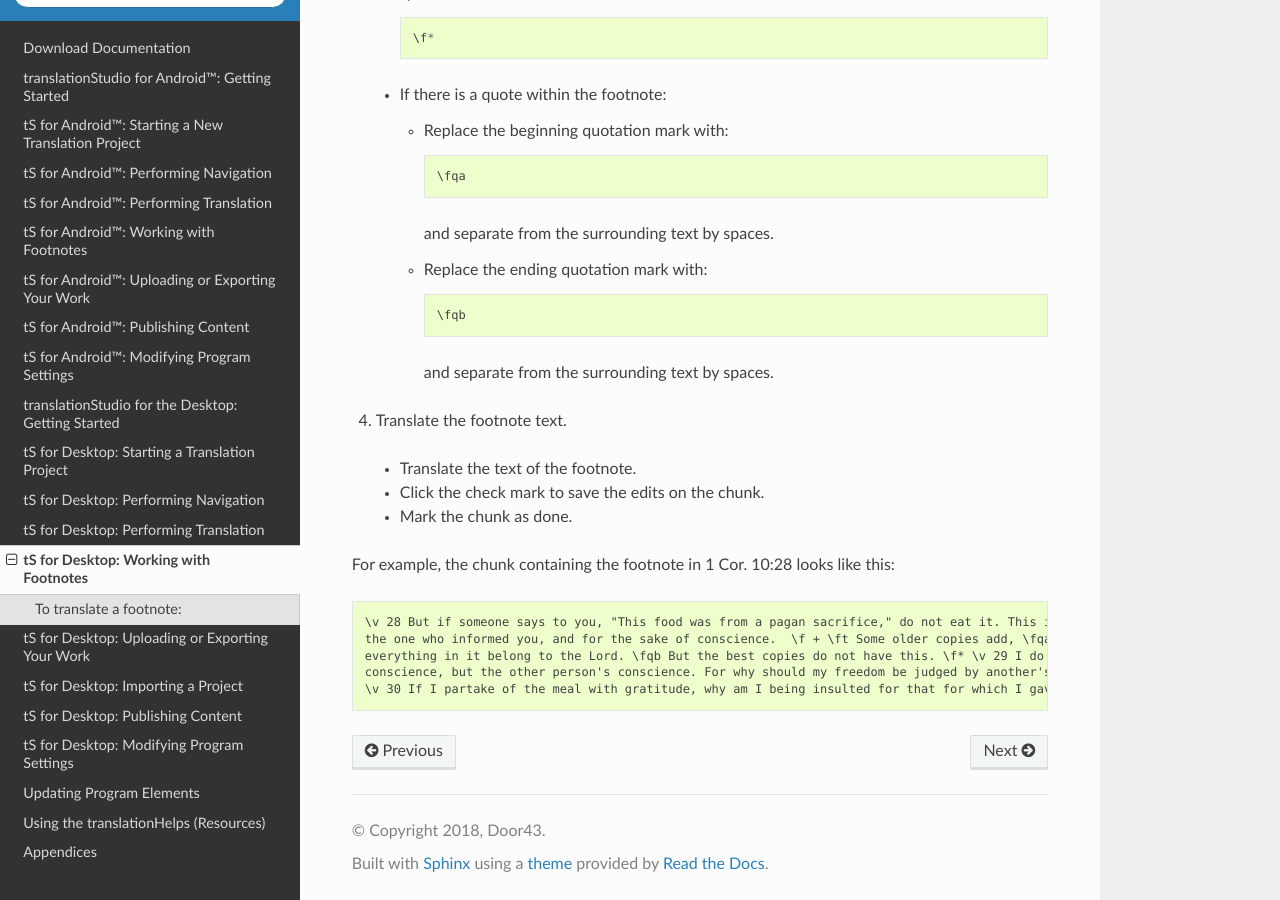
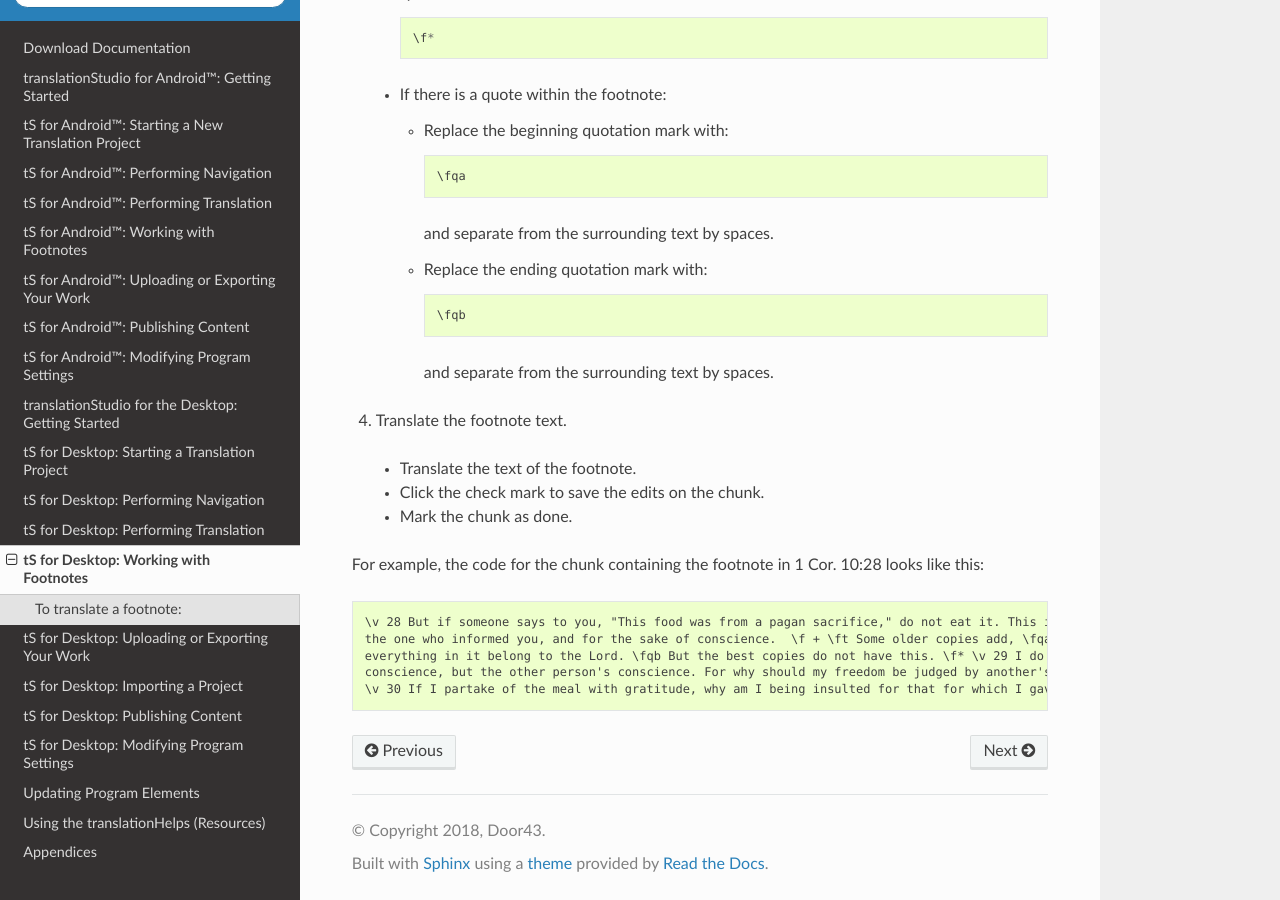
Before and after one commit to unfoldingWord-dev/translationStudio-Info, a Sphinx documentation site: the page built from docs/dFootnotes.rst, in a window 1280 px wide and 900 px high, scrolled down 1271 px. Built offline with Sphinx 7.4.7 and the Read the Docs theme 2.0.0, drawn with Linux system fonts in a browser that asks for light colours; pages that are not in the unit, such as notebooks, are missing from menus.

Commit message:
Update dFootnotes.rst

```diff
--- a/docs/dFootnotes.rst
+++ b/docs/dFootnotes.rst
@@ -81,7 +81,7 @@ To translate a footnote:
 
     * Mark the chunk as done.
 
-For example, the chunk containing the footnote in 1 Cor. 10:28 looks like this:
+For example, the code for the chunk containing the footnote in 1 Cor. 10:28 looks like this:
 
 ::
 
```
